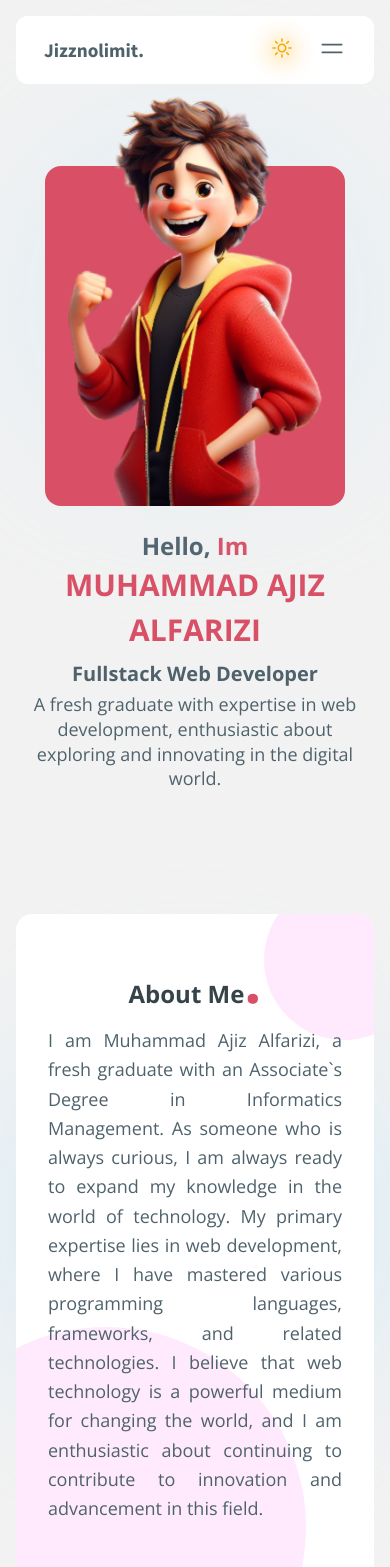
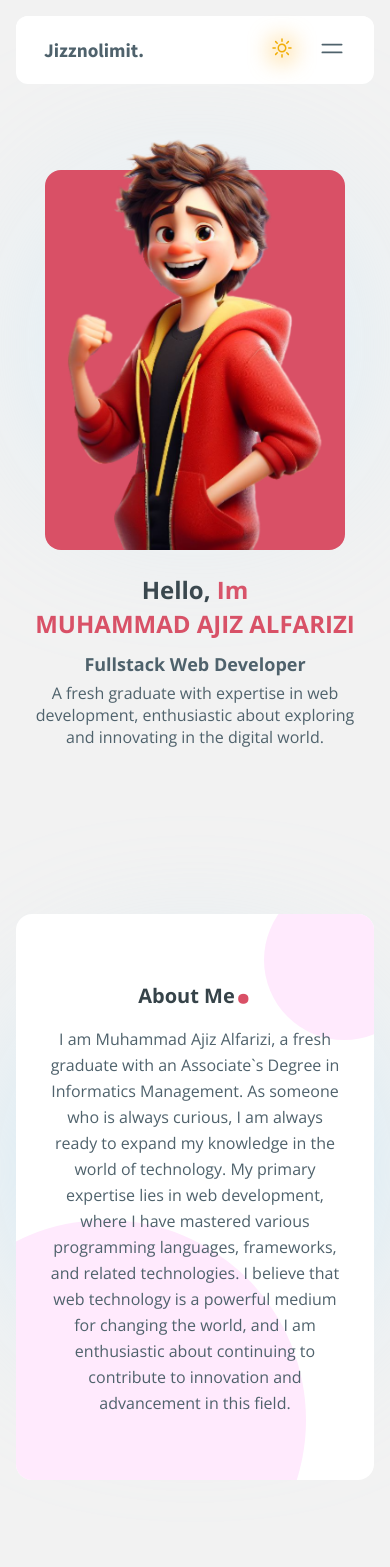
Before and after one commit to JizzNoLimit/portofolio, a Next.js app: page / in a window 390 px wide. Shown: the top 1567 px of the page. Built offline with nearby package versions, Linux system fonts and the light colour scheme.

Commit message:
penyesuaian responsibilitas

```diff
--- a/src/app/(landing-page)/page.tsx
+++ b/src/app/(landing-page)/page.tsx
@@ -9,7 +9,7 @@ export default function Home() {
       <div id="#" className="flex items-center w-full h-full min-h-[calc(100vh-94px)]">
         <div className='flex flex-col-reverse lg:flex-row items-center gap-6 w-full h-full max-w-[1180px] mx-auto px-4 lg:px-10 xl:px-0'>
           <div className='lg:flex-[60%] xl:flex-[64%] w-full text-center lg:text-left'>
-            <h3 className="text-2xl">Hello, <span className="text-tertiary-text dark:text-tertiary-text-dark">Im</span></h3>
+            <h2 className="text-2xl">Hello, <span className="text-tertiary-text dark:text-tertiary-text-dark">Im</span></h2>
             <h1 className='leading-normal uppercase lg:normal-case text-tertiary-text dark:text-tertiary-text-dark'>Muhammad Ajiz Alfarizi</h1>
             <h3 className='pt-2 lg:pt-1 lg:leading-normal xl:leading-normal'>Fullstack Web Developer</h3>
             <p className='pt-1 w-[94%] mx-auto lg:mx-0 lg:w-[70%] xl:w-[64%] lg:text-lg'>A fresh graduate with expertise in web development, enthusiastic about exploring and innovating in the digital world.</p>
@@ -25,7 +25,7 @@ export default function Home() {
               />
             </div>
             <div className="absolute inset-0 m-auto w-52 h-52 lg:w-[334px] lg:h-[334px] bg-[rgba(189,230,251,1)] dark:bg-[rgba(23,16,17,1)] blur-[100px] rounded-full z-0"></div>
-            <div className="absolute inset-x-0 bottom-0 mx-auto w-[84%] h-[340px] lg:w-[322px] xl:w-[383px] lg:h-[395px] xl:h-[435px] bg-tertiary-text dark:bg-secondary-bg-dark rounded-2xl z-0"></div>
+            <div className="absolute inset-x-0 bottom-0 mx-auto w-[84%] h-[380px] lg:w-[322px] xl:w-[383px] lg:h-[395px] xl:h-[435px] bg-tertiary-text dark:bg-secondary-bg-dark rounded-2xl z-0"></div>
           </div>
         </div>
       </div>
@@ -38,7 +38,7 @@ export default function Home() {
             <div className="absolute -left-[110px] -bottom-[140px] lg:-left-[250px] lg:-bottom-[340px] w-[400px] h-[400px] lg:w-[800px] lg:h-[600px] bg-[#ffeafd] dark:bg-[#293a41] rounded-[100%] z-0"></div>
             <div className="absolute -right-[50px] -top-[50px] lg:-right-[100px] lg:-top-[100px] w-[160px] lg:w-[300px] h-[160px] lg:h-[300px] bg-[#ffeafd] dark:bg-[#293a41] rounded-[100%] z-0"></div>
             <h2 className="relative">About Me<span className="text-tertiary-text text-6xl">.</span></h2>
-            <p className="relative leading-relaxed lg:leading-loose text-justify lg:text-center ">I am Muhammad Ajiz Alfarizi, a fresh graduate with an Associate&#96;s Degree in Informatics Management. As someone who is always curious, I am always ready to expand my knowledge in the world of technology. My primary expertise lies in web development, where I have mastered various programming languages, frameworks, and related technologies. I believe that web technology is a powerful medium for changing the world, and I am enthusiastic about continuing to contribute to innovation and advancement in this field.</p>
+            <p className="relative leading-relaxed lg:leading-loose text-center ">I am Muhammad Ajiz Alfarizi, a fresh graduate with an Associate&#96;s Degree in Informatics Management. As someone who is always curious, I am always ready to expand my knowledge in the world of technology. My primary expertise lies in web development, where I have mastered various programming languages, frameworks, and related technologies. I believe that web technology is a powerful medium for changing the world, and I am enthusiastic about continuing to contribute to innovation and advancement in this field.</p>
           </div>
         </div>
         <div className="absolute inset-0 m-auto w-[300px] h-[300px] lg:w-[500px] lg:h-[200px] bg-[#bde6fb] dark:bg-[#222a2f] rounded-[100%] blur-[90px] lg:blur-[130px] z-0"></div>
--- a/src/app/globals.css
+++ b/src/app/globals.css
@@ -30,21 +30,21 @@ body {
 
 @layer base {
   h1 {
-    @apply text-3xl lg:text-5xl xl:text-6xl font-bold leading-relaxed lg:leading-snug xl:leading-snug text-secondary-text dark:text-secondary-text-dark
+    @apply text-2xl lg:text-5xl xl:text-6xl font-bold leading-relaxed lg:leading-snug xl:leading-snug text-secondary-text dark:text-secondary-text-dark
   }
 
   h2 {
-    @apply text-2xl lg:text-4xl xl:text-5xl font-bold text-secondary-text dark:text-secondary-text-dark
+    @apply text-xl lg:text-4xl xl:text-5xl font-bold text-secondary-text dark:text-secondary-text-dark
   }
 
   h3 {
-    @apply text-xl lg:text-3xl xl:text-4xl font-bold text-primary-text dark:text-primary-text-dark
+    @apply text-lg lg:text-3xl xl:text-4xl font-bold text-primary-text dark:text-primary-text-dark
   }
   h4 {
     @apply text-base lg:text-2xl xl:text-3xl font-bold text-primary-text dark:text-primary-text-dark
   }
 
   p {
-    @apply text-lg lg:text-lg leading-snug lg:leading-normal
+    @apply text-base lg:text-lg leading-snug lg:leading-normal
   }
 }
```
